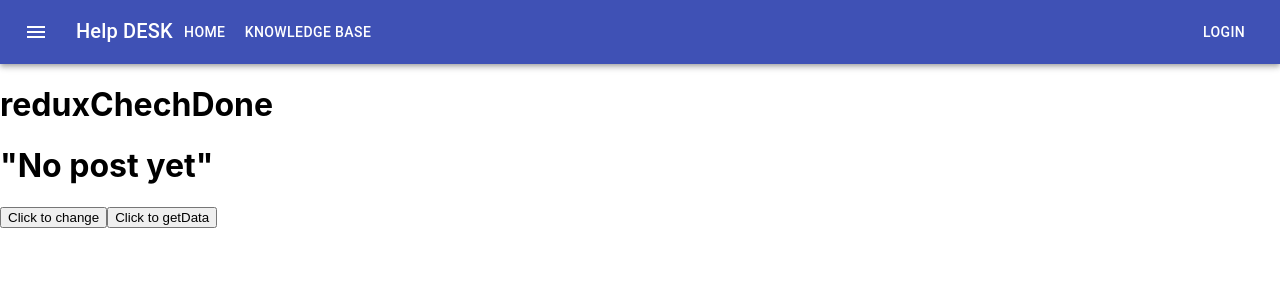
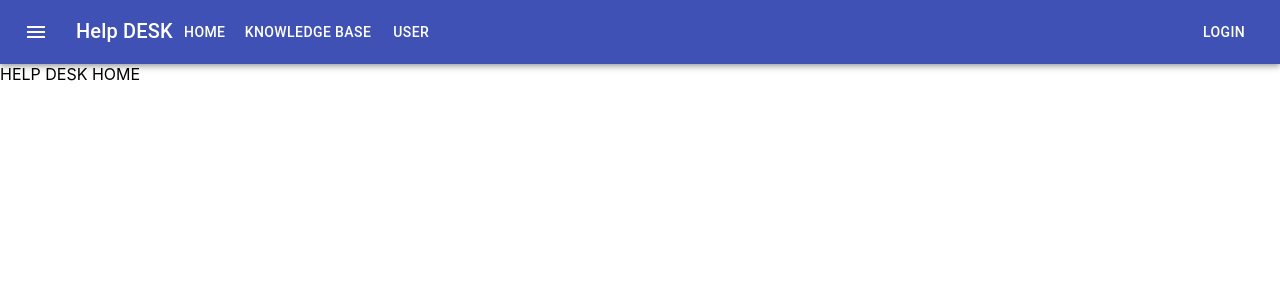
Before and after one commit to bihanviranga/helpdesk-frontend, a React (Create React App) app: page / in a window 1280 px wide. Shown: the top 300 px of the page. Built offline with nearby package versions, Linux system fonts and the light colour scheme; what redux-promise-middleware would draw is missing.

Commit message:
dev login and register pages

```diff
--- a/src/App.js
+++ b/src/App.js
@@ -8,6 +8,7 @@ import KnowledgeBase_index from './pages/KnowledgeBase/knowledgeBase_index'
 import CreateArticle from './pages/KnowledgeBase/CreateArticle'
 import UserIndex from './pages/User/UserIndex';
 import UserRegistration from './pages/User/UserRegistration'
+import UserLogin from './pages/User/UserLogin'
 
 import {
   BrowserRouter as Router,
@@ -29,6 +30,7 @@ function App() {
                 <Route path="/CreateArticle" component={CreateArticle} />
                 <Route path="/User" component={UserIndex} />
                 <Route path="/UserRegistration" component={UserRegistration} />
+                <Route path="/UserLogin" component={UserLogin} />
                </Switch>
             </Router>
         </div>
--- a/src/components/Header.jsx
+++ b/src/components/Header.jsx
@@ -35,8 +35,9 @@ export default function Header() {
             Help DESK
             <Button ml={5} color="inherit" component={Link} to='/'>Home</Button>
             <Button ml={5} color="inherit" component={Link} to='/KnowledgeBase_index'>Knowledge Base</Button>
+            <Button ml={5} color="inherit" component={Link} to='/User'>User</Button>
           </Typography>
-          <Button color="inherit">Login</Button>
+          <Button color="inherit" component={Link} to='/UserLogin'>Login</Button>
         </Toolbar>
       </AppBar>
     </div>
--- a/src/pages/Home.jsx
+++ b/src/pages/Home.jsx
@@ -1,19 +1,10 @@
-import React , {useState} from 'react'
-import {useSelector , useDispatch} from 'react-redux'
-
-import { changeData , getData } from '../redux'
+import React from 'react'
 
 function Home() {
-    const dispatch = useDispatch()
-    const _exampleReducer = useSelector(state=>state.example)
+
     return (
         <div>
-            <>
-                <h1>{ _exampleReducer.ReduxCheck }</h1>
-                <h1>{JSON.stringify( _exampleReducer.posts )}</h1>
-                <button onClick={()=>{dispatch(changeData())}} >Click to change </button>
-                <button onClick={()=>{dispatch(getData())}} >Click to getData </button>
-            </>
+           HELP DESK HOME
         </div>
     )
 }
--- a/src/pages/User/UserIndex.jsx
+++ b/src/pages/User/UserIndex.jsx
@@ -9,6 +9,9 @@ import TableContainer from '@material-ui/core/TableContainer';
 import TableHead from '@material-ui/core/TableHead';
 import TableRow from '@material-ui/core/TableRow';
 import Paper from '@material-ui/core/Paper';
+import Button from '@material-ui/core/Button';
+
+import {Link} from 'react-router-dom'
 
 function UserIndex() {
     const dispatch = useDispatch()
@@ -33,7 +36,6 @@ function UserIndex() {
                         <TableCell align="right">{row.email}</TableCell>
                         <TableCell align="right">{row.userRole}</TableCell>
                         <TableCell align="right">{row.userType}</TableCell>
-
                     </TableRow>
                     )
                 ))
@@ -43,6 +45,7 @@ function UserIndex() {
     return (
         <div>
             <h3>Users</h3>
+            <div><Button color="inherit" component={Link} to='/UserRegistration'>Register New User</Button></div>
             <div>
                 <TableContainer component={Paper} >
                     <Table aria-label="simple table">
--- a/src/pages/User/UserLogin.jsx
+++ b/src/pages/User/UserLogin.jsx
@@ -1,12 +1,24 @@
-import React from 'react'
+import React , {useState , useEffect }from 'react'
+import {useSelector , useDispatch} from 'react-redux'
+import { loginUser } from '../../redux'
 
 function UserLogin() {
+    const dispatch = useDispatch();
+    const intLoginDetails = {
+        UserNameOrEmail:null,
+        password:null
+    }
+
+    const [LoginDetails , setLoginDetails] = useState(intLoginDetails);
+
+
     return (
         <div>
             <form>
-                <input type="text" name="username" placeholder="User Name"/>
-                <input type="password" name="password" placeholder="password"/>
+                <input type="text" name="UserNameOrEmail" placeholder="User Name" onChange={e=>  setLoginDetails({ ...LoginDetails , UserNameOrEmail : e.target.value })}/>
+                <input type="password" name="password" placeholder="password" onChange={e=>  setLoginDetails({ ...LoginDetails , password : e.target.value })}/>
                 <button onClick={(e)=>{
+                    dispatch(loginUser(LoginDetails))
                     e.preventDefault();
                 }}>Login</button>
             </form>
--- a/src/redux/User/UserAction.js
+++ b/src/redux/User/UserAction.js
@@ -26,3 +26,20 @@ export const fetchAllUsers = () => {
         })
     }
 }
+
+export const loginUser = (loginDetails) => {
+    return dispatch => {
+        dispatch({
+            type:"LOGIN_USER",
+            payload : new Promise((resolve , reject)=>{
+                Axios.post("https://localhost:44351/User/Login" , loginDetails)
+                .then(response => {
+                    console.log(response.data)
+                })
+                .catch(err => {
+                    const errMzg = err.message
+                })
+            })
+        })
+    }
+}
--- a/src/redux/example/exampleAction.js
+++ /dev/null
@@ -1,32 +0,0 @@
-import Axios from "axios"
-
-export const changeData = () => {
-    return dispatch => {
-       dispatch({
-            type:"CHANGE_DATA",
-            payload: new Promise((resolve , reject)=>{
-                setTimeout(()=>{
-                    resolve("data Changecad ")
-                },3000)
-            })
-        })
-    }
-}
-
-export const getData = () => {
-    return dispatch => {
-        dispatch({
-            type:"FETCH_POSTS_SUCCESS",
-            payload: new Promise((resolve , reject)=>{
-                Axios.get('https://jsonplaceholder.typicode.com/posts')
-                .then(response => {
-                    const posts = response.data
-                    resolve(posts)
-                })
-                .catch(err => {
-                    const errMzg = err.message
-                })
-            })
-        })
-    }
-}
--- a/src/redux/example/exampleReducer.js
+++ /dev/null
@@ -1,23 +0,0 @@
-const initialState = {
-    ReduxCheck : 'reduxChechDone',
-    posts:"No post yet"
-}
-
-const exampleReducer = (state = initialState , action) => {
-    if(action.type == "CHANGE_DATA_FULFILLED"){
-        return {
-            ...state,
-            ReduxCheck : action.payload
-        }
-    }
-    if(action.type == "FETCH_POSTS_SUCCESS_FULFILLED"){
-        return {
-            ...state,
-            posts : action.payload
-        }
-    }else{
-        return state
-    }
-}
-
-export default exampleReducer
--- a/src/redux/index.js
+++ b/src/redux/index.js
@@ -1,6 +1,7 @@
-export { changeData } from './example/exampleAction'
-export { getData } from './example/exampleAction'
-
 export { createArticle } from './KnowledgeBase/KnowledgeBaseAction'
 
-export { createUser , fetchAllUsers } from './User/UserAction'
+export {
+    createUser ,
+    fetchAllUsers ,
+    loginUser
+} from './User/UserAction'
--- a/src/redux/rootReducer.js
+++ b/src/redux/rootReducer.js
@@ -1,9 +1,7 @@
 import { combineReducers } from 'redux'
-import exampleReducer from './example/exampleReducer'
 import userReducer from './User/UserReducer'
 
 const rootReducer = combineReducers({
-    example : exampleReducer,
     user : userReducer
 })
 
```
Lines whose indentation alone changed are shown as unchanged.
